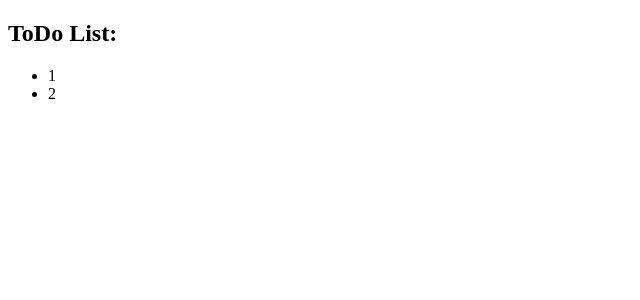
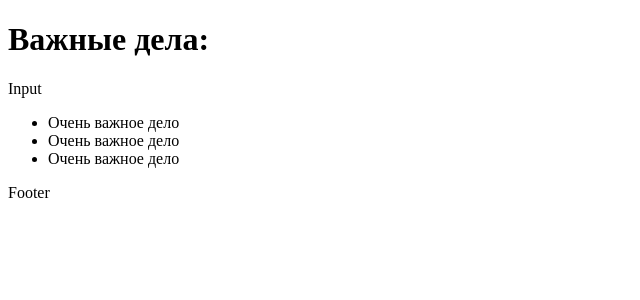
Before and after one commit to WebHeroSchool/React_proj-1, a React (Create React App) app in the folder todo/: page / in a window 1280 px wide. Shown: the top 300 px of the page, without its empty margins (0-640 px from the left). Built offline with nearby package versions, Linux system fonts and the light colour scheme.

Commit message:
create structure ToDo

```diff
--- a/todo/src/App.js
+++ /dev/null
@@ -1,13 +0,0 @@
-import React from 'react'
-
-const ItemList = () => (<ul>
-  <li>1</li>
-  <li>2</li>
-</ul>)
-
-const App = () => (<div>
-  <h2>ToDo List: </h2>
-  <ItemList />
-</div>)
-
-export default App
--- /dev/null
+++ b/todo/src/components/App/App.js
@@ -0,0 +1,14 @@
+import React from 'react';
+import ItemList from '../ItemList/ItemList';
+import InputItem from '../InputItem/InputItem';
+import Footer from '../Footer/Footer';
+
+const App = () => (
+    <div>
+    <h1>Важные дела:</h1>
+    	<InputItem />
+    	<ItemList/>
+    	<Footer />
+    </div>);
+
+export default App;
--- /dev/null
+++ b/todo/src/components/Footer/Footer.js
@@ -0,0 +1,3 @@
+import React from 'react';
+const Footer = () => (<p>Footer</p>);
+export default Footer;
--- /dev/null
+++ b/todo/src/components/InputItem/InputItem.js
@@ -0,0 +1,5 @@
+import React from 'react';
+
+const InputItem = () => (<p>Input</p>);
+
+export default InputItem;
--- /dev/null
+++ b/todo/src/components/Item/Item.js
@@ -0,0 +1,3 @@
+import React from 'react';
+const Item = () => (<span>Очень важное дело</span>);
+export default Item;
--- /dev/null
+++ b/todo/src/components/ItemList/ItemList.js
@@ -0,0 +1,10 @@
+import React from 'react';
+import Item from '../Item/Item.js';
+
+const ItemList = () => (<ul>
+  <li><Item /></li>
+  <li><Item /></li>
+  <li><Item /></li>
+</ul>);
+
+export default ItemList;
--- a/todo/src/index.js
+++ b/todo/src/index.js
@@ -1,5 +1,5 @@
 import React from 'react';
 import ReactDOM from 'react-dom';
-import App from './App';
+import App from './components/App/App';
 
 ReactDOM.render(<App />,  document.getElementById('root'));
```
